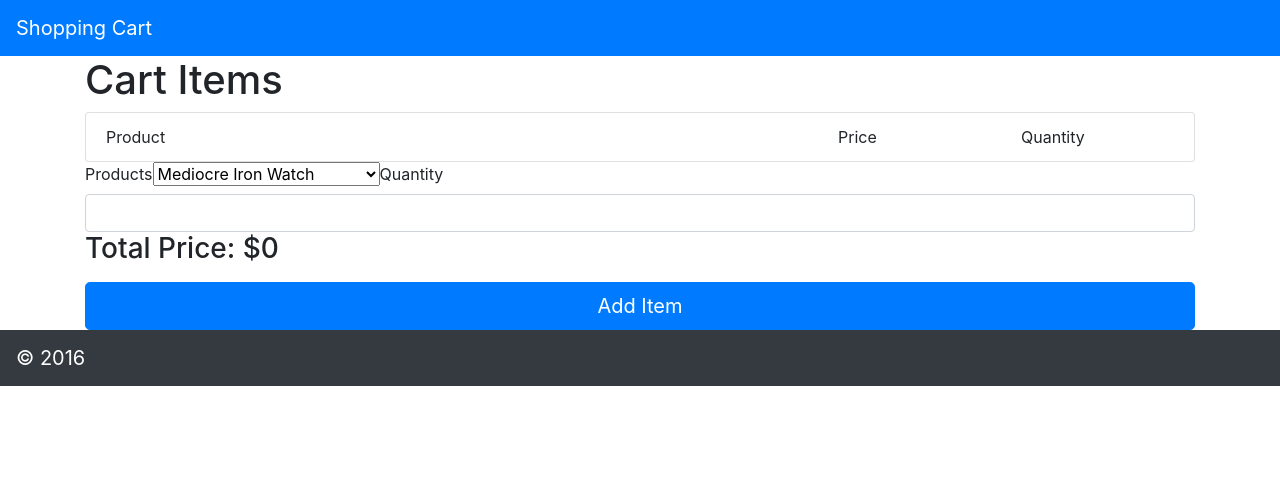
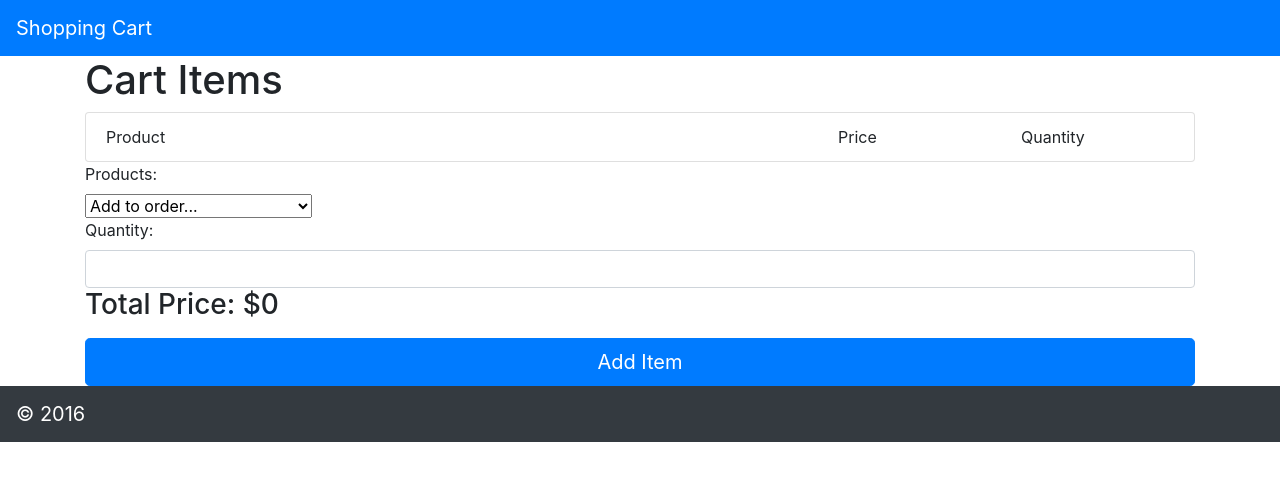
Before and after one commit to Mstapleton22/shoppingCartReact, a React (Create React App) app: page / in a window 1280 px wide. Shown: the top 480 px of the page. Built offline with nearby package versions, Linux system fonts and the light colour scheme.

Commit message:
cleaned up

```diff
--- a/src/App.js
+++ b/src/App.js
@@ -4,9 +4,7 @@ import 'bootstrap/dist/css/bootstrap.min.css'
 import CartHeader from './Components/CartHeader.js'
 import CartFooter from './Components/CartFooter.js'
 import CartItems from './Components/CartItems.js'
-import CartItem from './Components/CartItem.js'
 import AddItem from './Components/AddItem.js'
-// import Total from './Components/Total.js'
 
 class App extends Component {
 
--- a/src/Components/AddItem.js
+++ b/src/Components/AddItem.js
@@ -8,8 +8,11 @@ class AddItem extends Component {
         <form onSubmit={this.props.addClick}>
           {/* {console.log(this.props.addClick)} */}
           <div className="form-group">
-            <label htmlFor="dropDownList">Products</label>
+            <div>
+              <label htmlFor="dropDownList">Products: </label>
+            </div>
             <select onChange={this.props.updateList} id="dropDownList">
+              <option value="" id="option" disabled selected>Add to order...</option>
               {this.props.dropDown.map((item, idx) => {
                 return (<option key={idx}>
                   {item.name}
@@ -18,8 +21,10 @@ class AddItem extends Component {
               })
               }
             </select>
-            <label className="" htmlFor="quantity">Quantity</label>
-            <input type="number" id="quantity" className="form-control col-md-12" onChange={this.props.updateQuantity} required></input>
+            <div>
+              <label className="" htmlFor="quantity">Quantity: </label>
+              <input type="number" id="quantity" className="form-control col-md-12" onChange={this.props.updateQuantity} required></input>
+            </div>
             <h3>Total Price: ${this.props.total}</h3>
           </div>
           <button className="btn btn-primary btn-lg btn-block" type="submit">Add Item</button>
@@ -30,5 +35,3 @@ class AddItem extends Component {
 }
 
 export default AddItem
-
-// onClick={this.props.addClick}
--- a/src/Components/CartItem.js
+++ b/src/Components/CartItem.js
@@ -9,7 +9,7 @@ class cartItem extends Component {
           <div className="list-group-item">
             <div className="row">
               <div className="col-md-8">{this.props.product}</div>
-              <div className="col-md-2">{this.props.price}</div>
+              <div className="col-md-2">${this.props.price}</div>
               <div className="col-md-2">{this.props.quantity}</div>
             </div>
           </div>
```
Also changed, not shown: src/Components/Total.js (deleted, +0 -31 lines).
